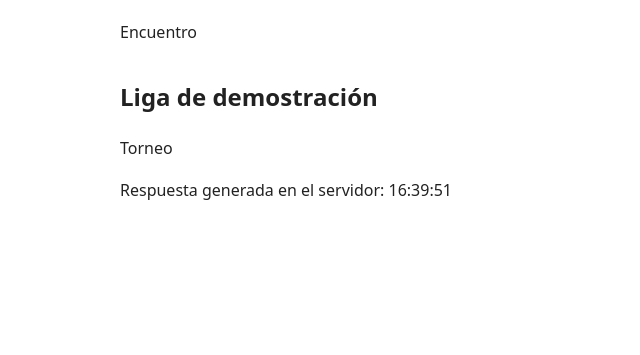
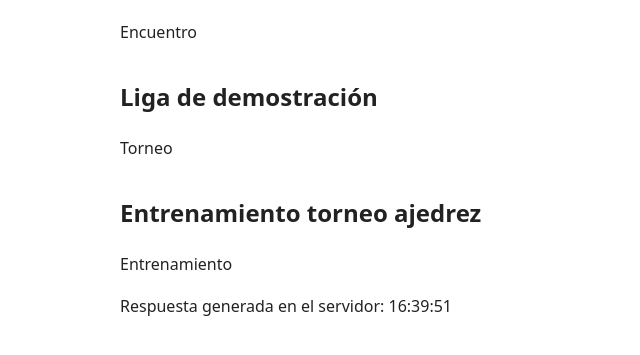
Before and after one commit to arr0au/PuntoDeJuego_JAX, a PHP site: page /php/public/index.php in a window 1280 px wide. Shown: the part 153-508 px from the top of the page, without its empty margins (0-640 px from the left). Run offline with PHP 8.4, Linux system fonts and the light colour scheme.

Commit message:
Añadidos archivos de web dinamica en ./php

```diff
--- a/php/public/index.php
+++ b/php/public/index.php
@@ -3,6 +3,7 @@
 $activitats = [
     ['titol' => 'Tarde de juegos', 'tipus' => 'Encuentro'],
     ['titol' => 'Liga de demostración', 'tipus' => 'Torneo'],
+    ['titol' => 'Entrenamiento torneo ajedrez', 'tipus' => 'Entrenamiento']
 ];
 function h(string $text): string
 {
```
